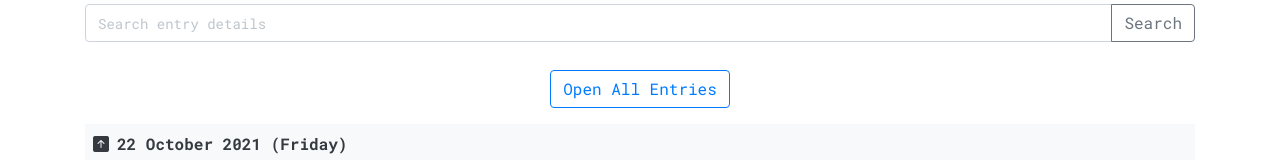
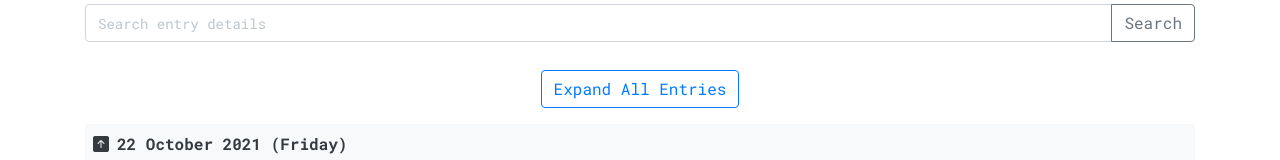
Before and after one commit to TransistorSmoke/daily-task-report, an Angular app: page / in a window 1280 px wide. Shown: the part 474-634 px from the top of the page. Built offline with nearby package versions, Linux system fonts and the light colour scheme; what angular-mydatepicker would draw is missing.

Commit message:
Changed text of button

```diff
--- a/src/app/button/button.component.ts
+++ b/src/app/button/button.component.ts
@@ -24,7 +24,7 @@ export class ButtonComponent {
   */
   public btnClickHandler(event: any):void {
     let btnValue = event.target.textContent;
-    this.onButtonToggleState.emit(btnValue.toLowerCase().indexOf('open') > -1 ? true : false);
+    this.onButtonToggleState.emit(btnValue.toLowerCase().indexOf('expand') > -1 ? true : false);
   }
 
 }
--- a/src/app/records/records-group/records-group.component.ts
+++ b/src/app/records/records-group/records-group.component.ts
@@ -12,7 +12,7 @@ export class RecordsGroupComponent implements OnInit {
 	newEntry!: Entry;
 	today: string;
 	isOpenAllEntries: boolean = false;
-	btnOpenCloseState: string = 'Open';
+	btnOpenCloseState: string = 'Expand';
 	searchAllEntries!: Entry[];
 
 	constructor() {
@@ -49,7 +49,7 @@ export class RecordsGroupComponent implements OnInit {
 	*/
 	receiveEmittedButtonState(state: Boolean): void {
 		this.isOpenAllEntries = state ? true : false;
-		this.btnOpenCloseState = state ? 'Close' : 'Open';
+		this.btnOpenCloseState = state ? 'Collapse' : 'Expand';
 
 		this.arrayEntries.forEach((entry, i) => {
 			if (this.isOpenAllEntries) {
```
